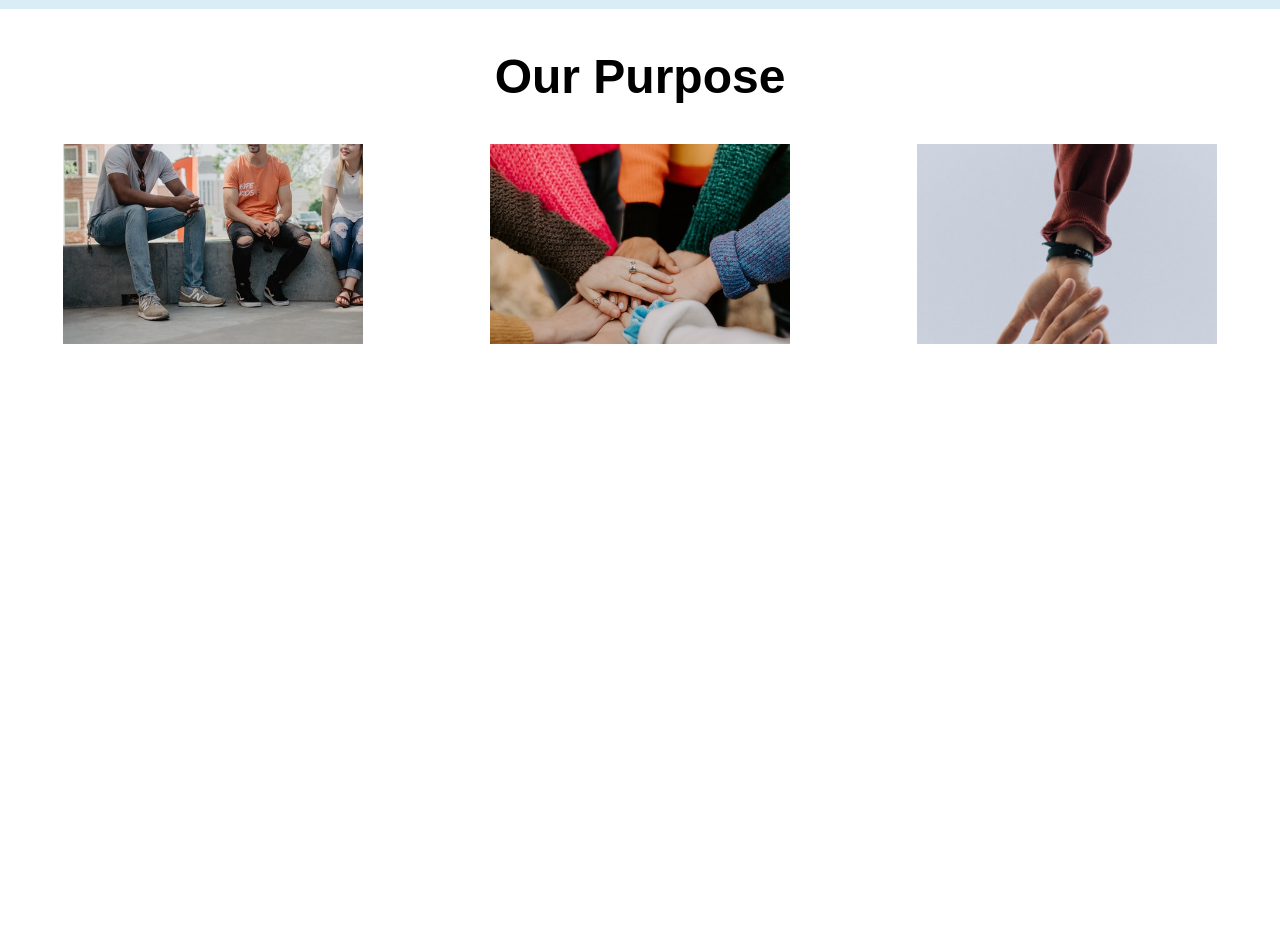
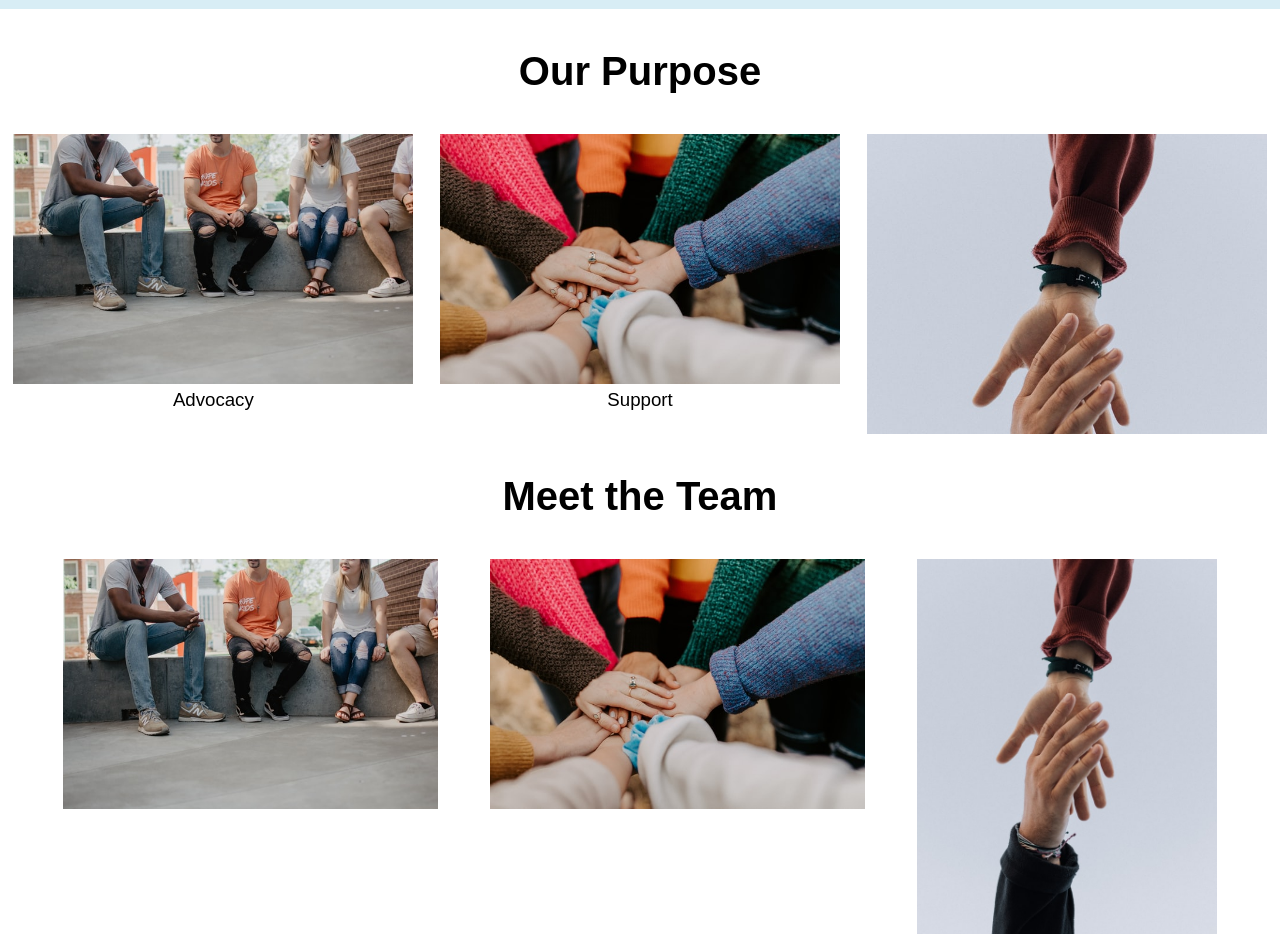
Before and after one commit to dwyerg/CURIS_T4SG, a React (Create React App) app in the folder react_packages/: page / in a window 1280 px wide. Shown: the part 1220-2158 px from the top of the page. Before the commit the page ends 1564 px from the top, so only its background shows below. Built offline with nearby package versions, Linux system fonts and the light colour scheme.

Commit message:
text now shows for purpose section (or it will when all imgs size same)

```diff
--- a/react_packages/src/App.css
+++ b/react_packages/src/App.css
@@ -7,7 +7,7 @@
 
 .home_header {
   text-align: center;
-  font-size: 24pt;
+  font-size: 20pt;
   padding: 40px;
 }
 
--- a/react_packages/src/components/Purpose/PurposeElements.js
+++ b/react_packages/src/components/Purpose/PurposeElements.js
@@ -1,12 +1,14 @@
 import styled from 'styled-components';
 
 export const PurposeImg = styled.div`
-  background-color: red;
-  font-size: 20pt;
+  /* background-color: red; */
   text-align: center;
-  height: 200px;
-  width: 300px;
+  font-size: 14pt;
+  height: 300px;
   overflow: hidden;
+  img {
+    width: 400px;
+  }
 `;
 
 export const AllPurposeImgs = styled.div`
--- /dev/null
+++ b/react_packages/src/components/homeComponents/Team/TeamElements.js
@@ -0,0 +1,12 @@
+import styled from 'styled-components';
+
+export const TeamImg = styled.div`
+  width: 300px;
+  height: 200px;
+  background-color: green;
+`;
+
+export const AllTeamImgs = styled.div`
+  display: flex;
+  justify-content: space-around;
+`
--- /dev/null
+++ b/react_packages/src/components/homeComponents/Team/index.js
@@ -0,0 +1,30 @@
+import React from 'react';
+import { TeamImg, AllTeamImgs } from './TeamElements';
+import advocacyImg from '../../../assets/advocacy.jpg'
+import supportImg from '../../../assets/support.jpg'
+import aidImg from '../../../assets/aid.jpg'
+
+
+const Team = () => {
+  return (
+    <>
+      <div class = "home_header"><h2>Meet the Team</h2></div>
+      <AllTeamImgs>
+        <TeamImg>
+          {/*Photo by Kate Kalvach on Unsplash*/}
+          <img src = {advocacyImg} height='250' alt='People sit in a group' />
+        </TeamImg>
+        <TeamImg>
+          {/*Photo by Hannah Busing on Unsplash*/}
+          <img src = {supportImg} height='250' alt='Hands piled together in middle of group' />
+        </TeamImg>
+        <TeamImg>
+          {/*Photo by Austin Kehmeier on Unsplash*/}
+          <img src = {aidImg} width='300' alt='Two hands clasped from opposite sides.' />
+        </TeamImg>
+      </AllTeamImgs>
+    </>
+  );
+};
+
+export default Team;
--- a/react_packages/src/pages/index.js
+++ b/react_packages/src/pages/index.js
@@ -2,6 +2,7 @@ import React, { useState } from 'react';
 import Navbar from '../components/Navbar';
 import ParallaxQuote from '../components/ParallaxQuote';
 import Purpose from '../components/Purpose';
+import Team from '../components/homeComponents/Team';
 
 const Home = () => {
 
@@ -18,6 +19,7 @@ const Home = () => {
       <Navbar toggle={toggle} />
       <ParallaxQuote />
       <Purpose />
+      <Team />
     </>
   );
 };
```
